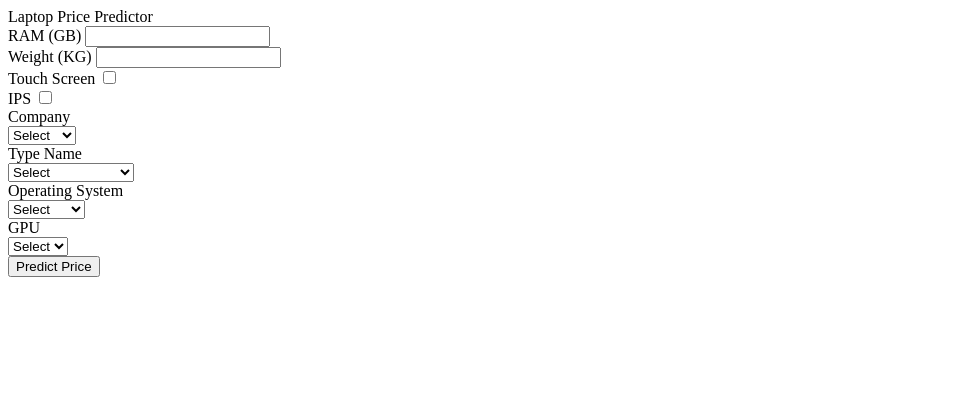
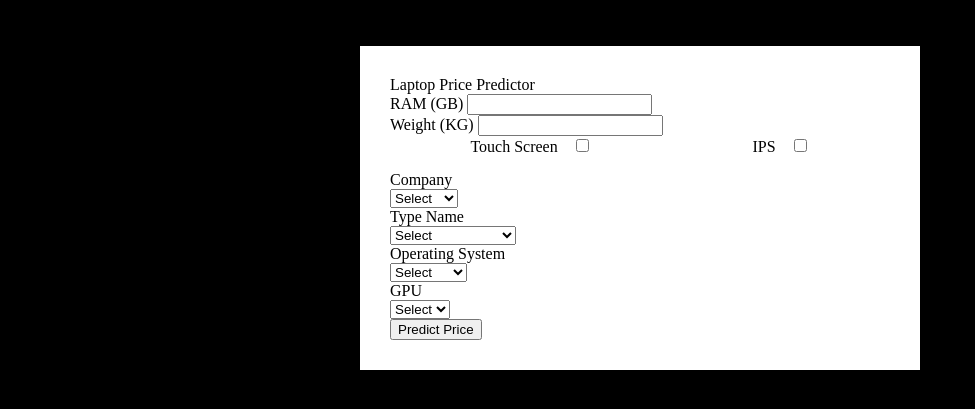
Before and after one commit to oshengeenath/Laptop-Price-predictor, a Flask app: page / in a window 1280 px wide. Shown: the top 409 px of the page, without its empty margins (0-975 px from the left). Run offline with Flask 2, Linux system fonts and the light colour scheme.

Commit message:
Linking CSS

```diff
--- a/Website/Model/templates/index.HTML
+++ b/Website/Model/templates/index.HTML
@@ -4,7 +4,8 @@
     <meta charset="UTF-8">
     <meta http-equiv="X-UA-compatible" content="IE=edge">
     <meta name="viewpoint" content="width=device-width, initial-scale=1.0">
-    <ti></ti>
+    <link rel="stylesheet" href="static/style.css">
+    <ti>Predictor</ti>
 </head>
 <body>
     <div class="wrapper">
```
